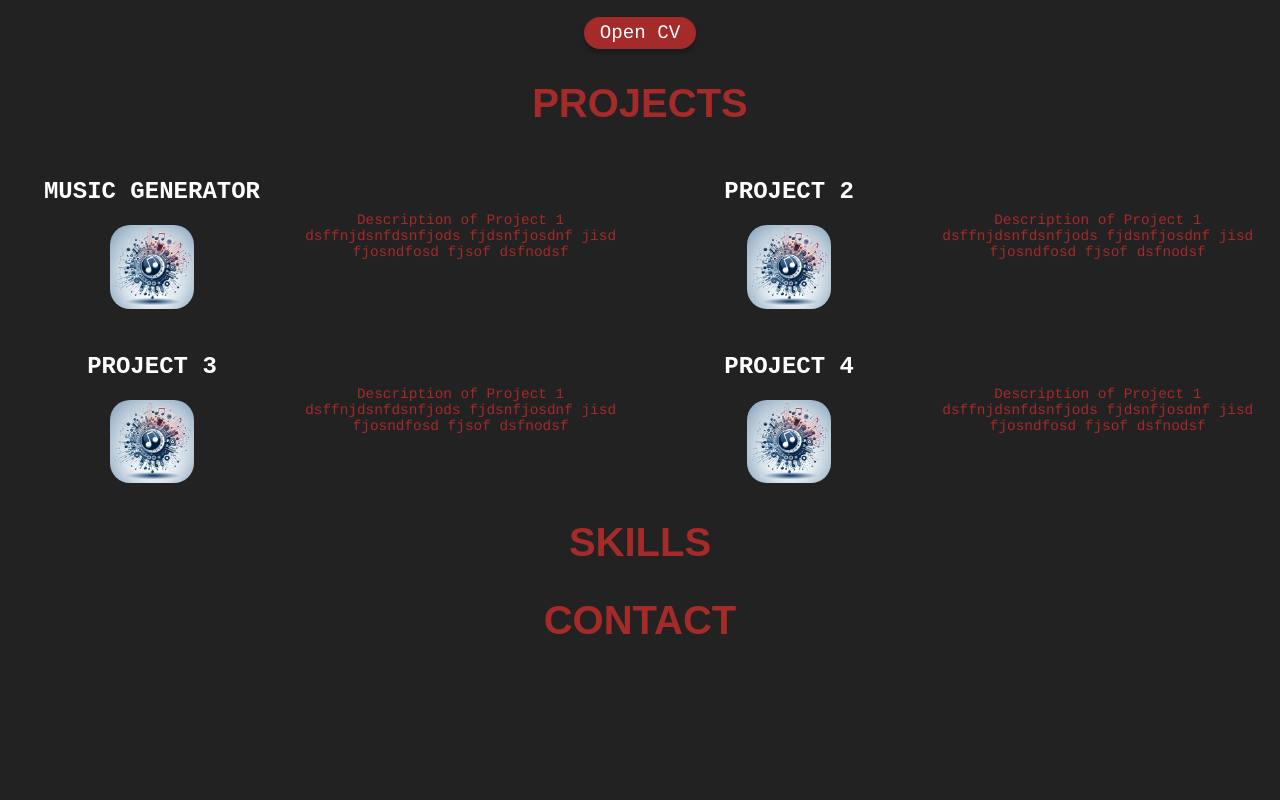
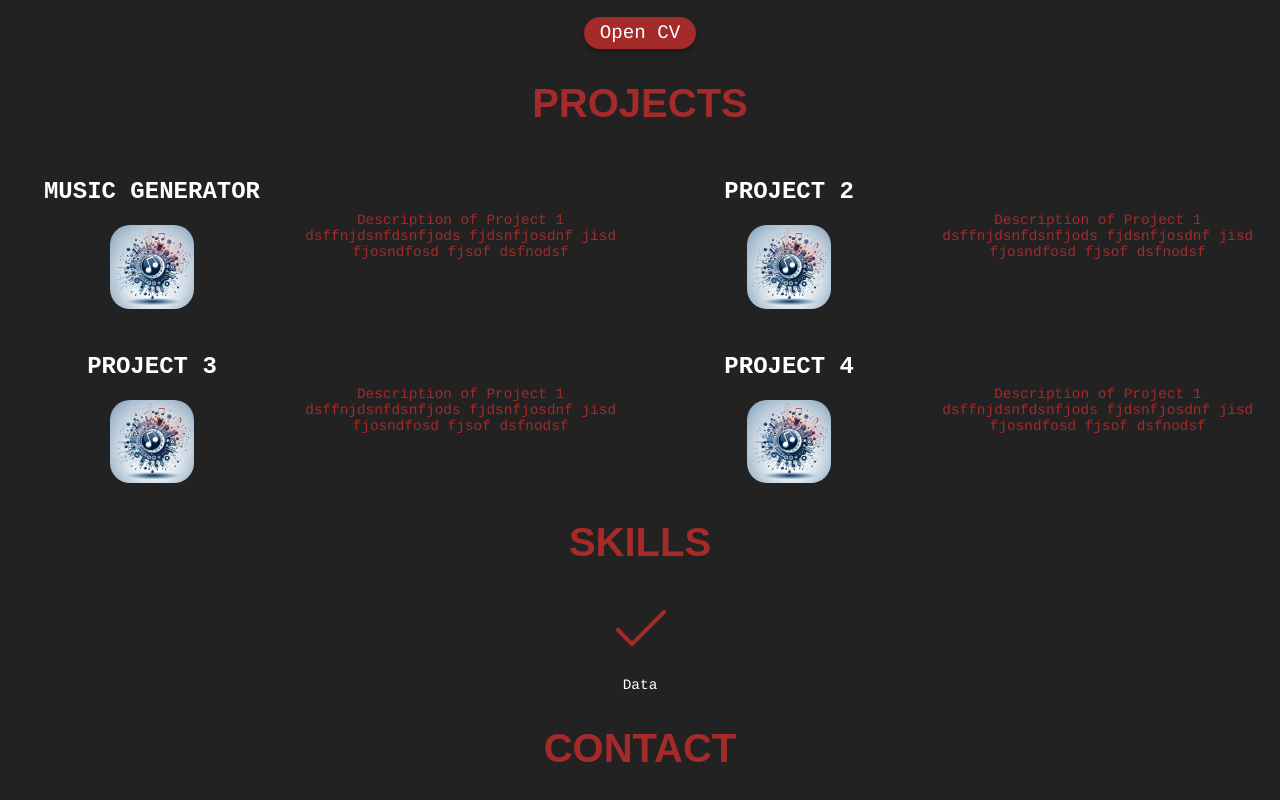
Before and after one commit to theglassofwater/PersonalWebsite, a React (Create React App) app: page /contact in a window 1280 px wide. Shown: the part 666-1466 px from the top of the page. Before the commit the page ends 1343 px from the top, so only its background shows below. Built offline with nearby package versions, Linux system fonts and the light colour scheme.

Commit message:
Adding skills section

```diff
--- /dev/null
+++ b/src/components/Extra/SkillsList.js
@@ -0,0 +1,10 @@
+function SkillsList({icon, name}) {
+  return (
+    <span>
+        <img src={icon} alt={name} />
+        <p>{name}</p>
+    </span>
+  );
+}
+
+export default SkillsList;
--- a/src/components/Skills/Skills.js
+++ b/src/components/Skills/Skills.js
@@ -1,12 +1,16 @@
 import React from "react";
+// import styles from "./Skills.module.css";
+import tick from "../../assets/tick.svg";
+import SkillsList from "./../Extra/SkillsList";
 
 const Skills = () => {
     return (
         <section id="Skills">
+            <h1>
+                Skills
+            </h1>
             <div>
-                <h1>
-                    Skills
-                </h1>
+                <SkillsList icon={tick} name="Data"/>
             </div>
         </section>
     );
```
Also changed, not shown: src/assets/tick.svg (added), src/components/Skills/Skills.css (deleted), src/components/Skills/Skills.module.css (added).
